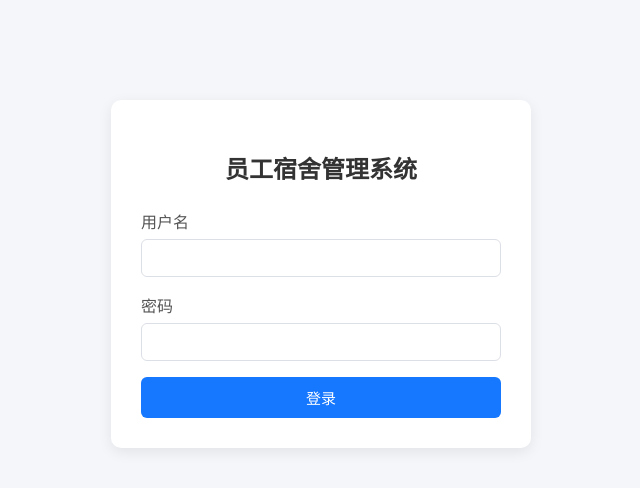
After one commit to liujinhua9853-hub/Dormitory-Management-System, a Flask app: page /login in a window 1280 px wide. The commit adds this page. Shown: the top 488 px of the page, without its empty margins (319-959 px from the left). Run offline with Flask 3, Linux system fonts and the light colour scheme.

Commit message:
新增登录功能和退出登录入口

```diff
--- a/app.py
+++ b/app.py
@@ -5,13 +5,15 @@ from contextlib import closing
 from datetime import date, datetime
 from pathlib import Path
 
-from flask import Flask, g, redirect, render_template, request, url_for, flash
+from flask import Flask, g, redirect, render_template, request, url_for, flash, session
 
 BASE_DIR = Path(__file__).resolve().parent
 DB_PATH = BASE_DIR / "dormitory.db"
 
 app = Flask(__name__)
 app.config["SECRET_KEY"] = "dormitory-dev-key"
+ADMIN_USERNAME = "admin"
+ADMIN_PASSWORD = "123456"
 
 
 def get_db() -> sqlite3.Connection:
@@ -21,6 +23,10 @@ def get_db() -> sqlite3.Connection:
         conn.execute("PRAGMA foreign_keys = ON")
         g.db = conn
     return g.db
+
+
+def is_logged_in() -> bool:
+    return session.get("logged_in", False)
 
 
 @app.teardown_appcontext
@@ -134,6 +140,16 @@ def refresh_room_status(room_id: int):
     status = "满员" if room["occupied_beds"] >= room["total_beds"] else "可入住"
     execute("UPDATE rooms SET status=? WHERE id=?", (status, room_id))
 
+@app.before_request
+def require_login():
+    allowed_routes = {"login", "static"}
+
+    if request.endpoint in allowed_routes:
+        return
+
+    if not is_logged_in():
+        return redirect(url_for("login"))
+
 
 @app.route("/")
 def dashboard():
@@ -154,6 +170,20 @@ def dashboard():
     stats["beds_free"] = max(stats["beds_total"] - stats["beds_used"], 0)
     return render_template("dashboard.html", stats=stats)
 
+@app.route("/login", methods=["GET", "POST"])
+def login():
+    if request.method == "POST":
+        username = request.form.get("username", "").strip()
+        password = request.form.get("password", "").strip()
+
+        if username == ADMIN_USERNAME and password == ADMIN_PASSWORD:
+            session["logged_in"] = True
+            flash("登录成功", "success")
+            return redirect(url_for("dashboard"))
+        else:
+            flash("用户名或密码错误", "error")
+
+    return render_template("login.html")
 
 @app.route("/employees")
 def employees():
@@ -324,6 +354,11 @@ def room_edit(room_id: int):
         return redirect(url_for("rooms"))
     return render_template("room_form.html", room=room, mode="edit")
 
+@app.route("/logout")
+def logout():
+    session.pop("logged_in", None)
+    flash("已退出登录", "success")
+    return redirect(url_for("login"))
 
 @app.route("/rooms/<int:room_id>/delete", methods=["POST"])
 def room_delete(room_id: int):
--- a/templates/base.html
+++ b/templates/base.html
@@ -19,6 +19,7 @@
       <a href="{{ url_for('checkouts') }}">退宿管理</a>
       <a href="{{ url_for('maintenance') }}">报修管理</a>
       <a href="{{ url_for('inspections') }}">违规检查</a>
+      <a href="{{ url_for('logout') }}">退出登录</a>
     </nav>
   </aside>
   <main class="content">
--- /dev/null
+++ b/templates/login.html
@@ -0,0 +1,98 @@
+<!DOCTYPE html>
+<html lang="zh-CN">
+<head>
+    <meta charset="UTF-8" />
+    <meta name="viewport" content="width=device-width, initial-scale=1" />
+    <title>登录 - 员工宿舍管理系统</title>
+    <style>
+        body {
+            margin: 0;
+            font-family: "Microsoft YaHei", Arial, sans-serif;
+            background: #f4f6f9;
+        }
+        .login-container {
+            width: 360px;
+            margin: 100px auto;
+            background: #fff;
+            padding: 30px;
+            border-radius: 10px;
+            box-shadow: 0 4px 14px rgba(0, 0, 0, 0.08);
+        }
+        h2 {
+            text-align: center;
+            margin-bottom: 24px;
+            color: #333;
+        }
+        .form-group {
+            margin-bottom: 16px;
+        }
+        label {
+            display: block;
+            margin-bottom: 6px;
+            color: #555;
+        }
+        input {
+            width: 100%;
+            box-sizing: border-box;
+            padding: 10px;
+            border: 1px solid #dcdfe6;
+            border-radius: 6px;
+            font-size: 14px;
+        }
+        button {
+            width: 100%;
+            padding: 10px;
+            background: #1677ff;
+            color: white;
+            border: none;
+            border-radius: 6px;
+            font-size: 15px;
+            cursor: pointer;
+        }
+        button:hover {
+            background: #0958d9;
+        }
+        .msg {
+            margin-bottom: 12px;
+            padding: 10px;
+            border-radius: 6px;
+            font-size: 14px;
+        }
+        .msg.success {
+            background: #f6ffed;
+            color: #389e0d;
+        }
+        .msg.error {
+            background: #fff2f0;
+            color: #cf1322;
+        }
+    </style>
+</head>
+<body>
+    <div class="login-container">
+        <h2>员工宿舍管理系统</h2>
+
+        {% with messages = get_flashed_messages(with_categories=true) %}
+            {% if messages %}
+                {% for category, message in messages %}
+                    <div class="msg {{ category }}">{{ message }}</div>
+                {% endfor %}
+            {% endif %}
+        {% endwith %}
+
+        <form method="post">
+            <div class="form-group">
+                <label for="username">用户名</label>
+                <input type="text" id="username" name="username" required />
+            </div>
+
+            <div class="form-group">
+                <label for="password">密码</label>
+                <input type="password" id="password" name="password" required />
+            </div>
+
+            <button type="submit">登录</button>
+        </form>
+    </div>
+</body>
+</html>
```
